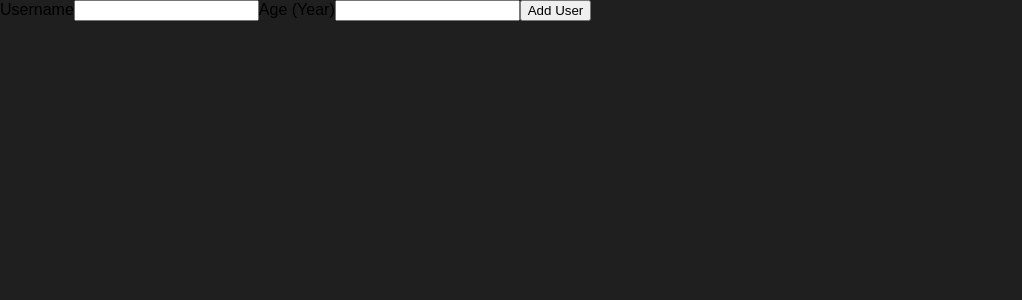
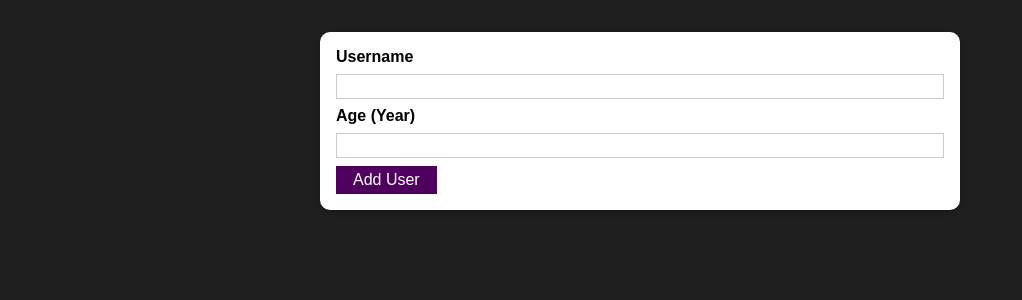
Before and after one commit to hiimhl/React-re, a React (Create React App) app: page / in a window 1280 px wide. Shown: the top 300 px of the page, without its empty margins (0-1022 px from the left). Built offline with nearby package versions, Linux system fonts and the light colour scheme.

Commit message:
Reuse Components

```diff
--- /dev/null
+++ b/src/components/UI/Button.js
@@ -0,0 +1,15 @@
+import classes from "./Button.module.css";
+
+function Button(props) {
+  return (
+    <button
+      className={classes.button}
+      type={props.type || "button"}
+      onClick={props.onClick}
+    >
+      {props.children}
+    </button>
+  );
+}
+
+export default Button;
--- /dev/null
+++ b/src/components/UI/Button.module.css
@@ -0,0 +1,18 @@
+.button {
+  font: inherit;
+  border: 1px solid #4f005f;
+  background: #4f005f;
+  color: white;
+  padding: 0.25rem 1rem;
+  cursor: pointer;
+}
+
+.button:hover,
+.button:active {
+  background: #741188;
+  border-color: #741188;
+}
+
+.button:focus {
+  outline: none;
+}
--- a/src/components/UI/Card.js
+++ b/src/components/UI/Card.js
@@ -1,8 +1,9 @@
+import React from "react";
 import classes from "./Card.module.css";
 
 function Card(props) {
   return (
-    <div className={`${classes.Card} ${props.className}`}>{props.children}</div>
+    <div className={`${classes.card} ${props.className}`}>{props.children}</div>
   );
 }
 
--- a/src/components/Users/AddUser.js
+++ b/src/components/Users/AddUser.js
@@ -1,5 +1,6 @@
 import Card from "../UI/Card";
 import classes from "./AddUser.module.css";
+import Button from "../UI/Button";
 
 function AddUser(props) {
   const addUserHandler = (e) => {
@@ -13,7 +14,7 @@
         <input id="username" type="text" />
         <label htmlFor="username">Age (Year)</label>
         <input id="username" type="number" />
-        <button type="submit">Add User</button>
+        <Button type="submit">Add User</Button>
       </form>
     </Card>
   );
--- a/src/components/Users/AddUser.module.css
+++ b/src/components/Users/AddUser.module.css
@@ -1,18 +1,26 @@
-.button {
-  font: inherit;
-  border: 1px solid #4f005f;
-  background: #4f005f;
-  color: white;
-  padding: 0.25rem 1rem;
-  cursor: pointer;
+.input {
+  margin: 2rem auto;
+  padding: 1rem;
+  width: 90%;
+  max-width: 40rem;
 }
 
-.button:hover,
-.button:active {
-  background: #741188;
-  border-color: #741188;
+.input label {
+  display: block;
+  font-weight: bold;
+  margin-bottom: 0.5rem;
 }
 
-.button:focus {
+.input input {
+  font: inherit;
+  display: block;
+  width: 100%;
+  border: 1px solid #ccc;
+  padding: 0.15rem;
+  margin-bottom: 0.5rem;
+}
+
+.input input:focus {
   outline: none;
+  border-color: #4f005f;
 }
```
